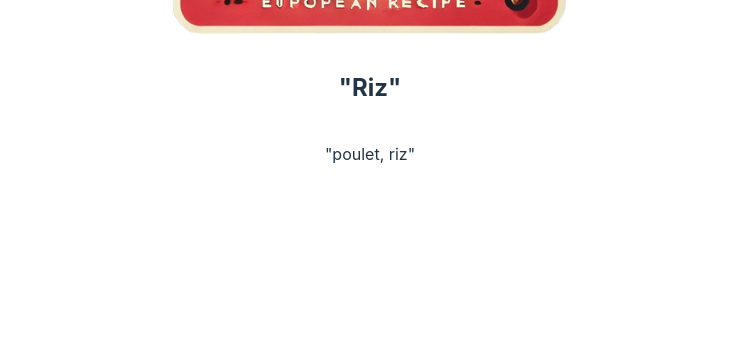
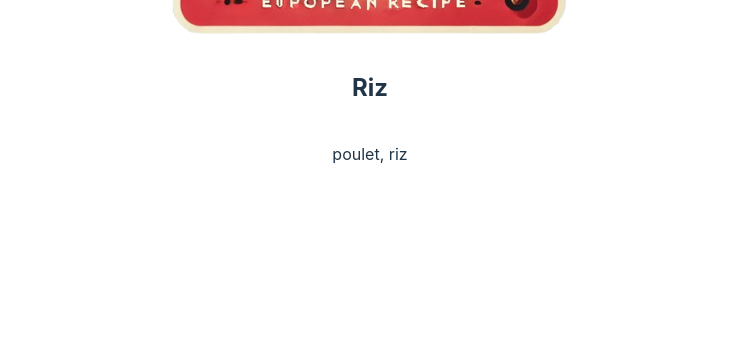
Before and after one commit to FarCodeFR/Marmitouille, a React (Vite) app: page / in a window 1280 px wide. Shown: the part 305-665 px from the top of the page, without its empty margins (270-1011 px from the left). Built offline with nearby package versions, Linux system fonts and the light colour scheme.

Commit message:
modif recette

```diff
--- a/src/Components/Recette.tsx
+++ b/src/Components/Recette.tsx
@@ -5,8 +5,8 @@ function Recette() {
   return (
     <>
       <section>
-        <h2>"Riz"</h2>
-        <p>"poulet, riz"</p>
+        <h2>Riz</h2>
+        <p>poulet, riz</p>
       </section>
     </>
   );
```
